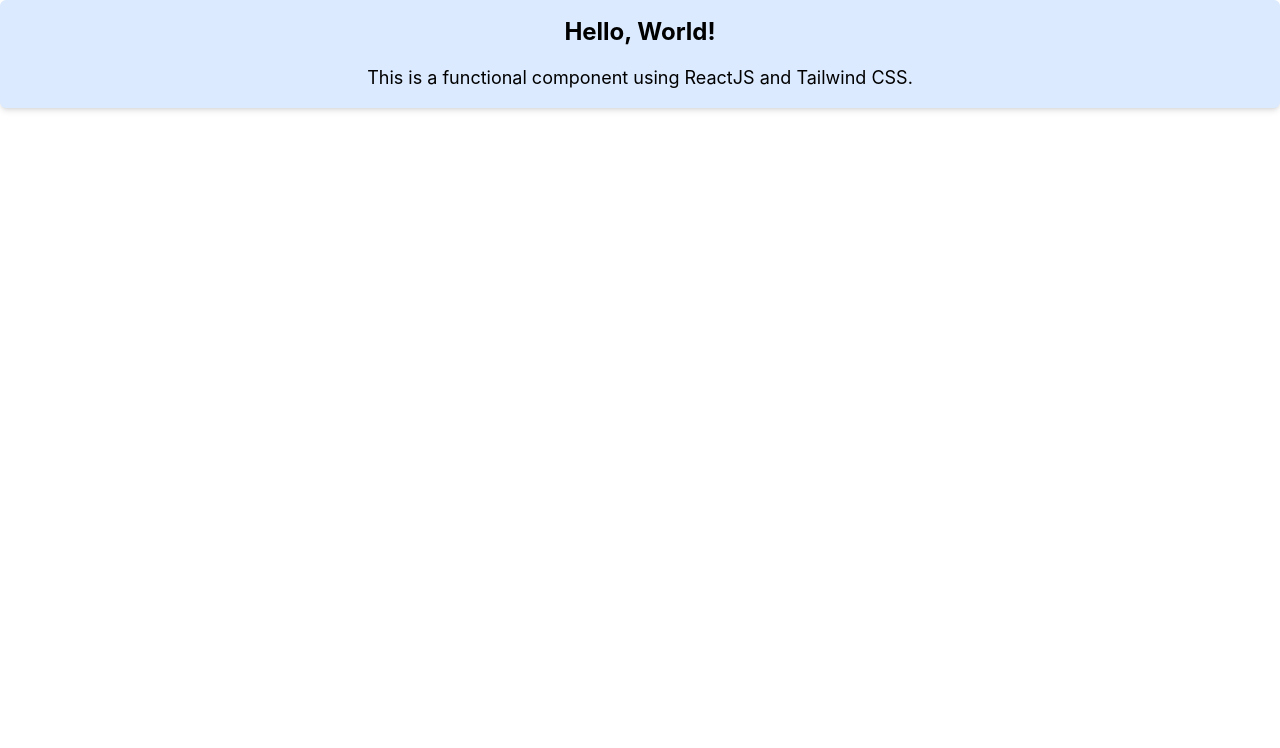
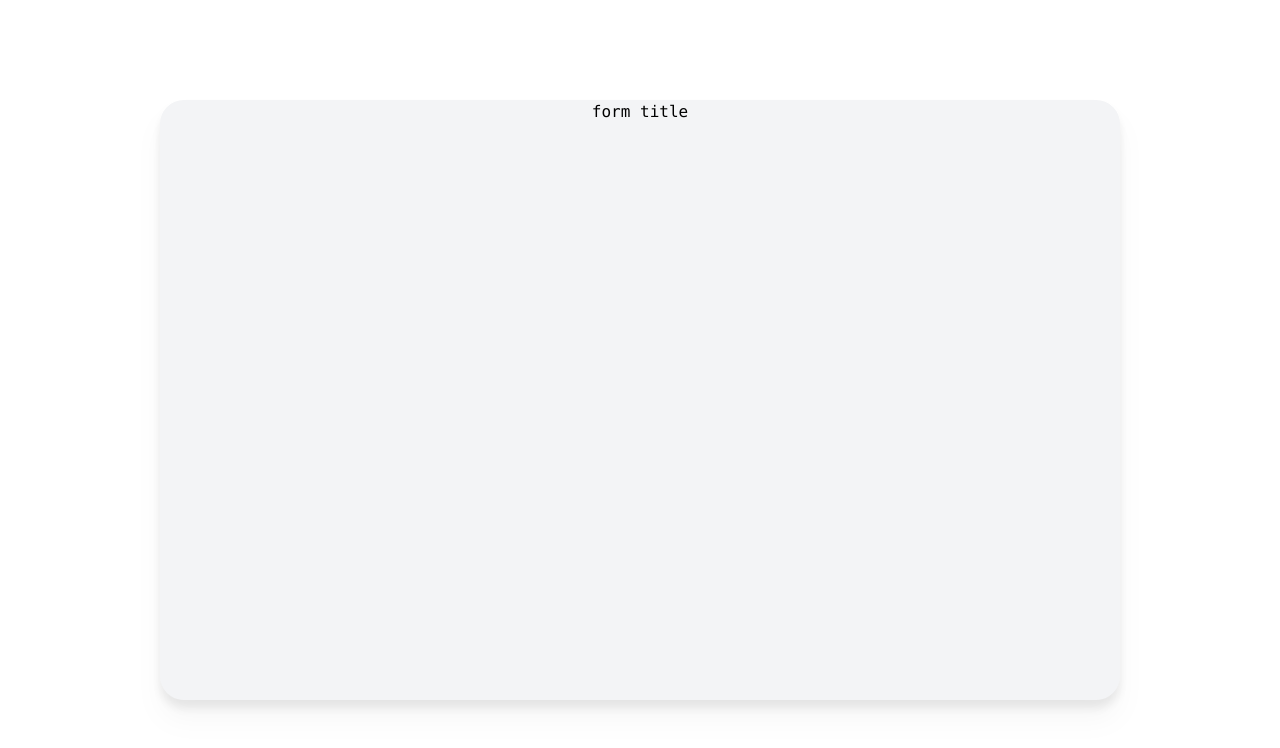
Before and after one commit to Richard-Hutch/Wacode-JARN-23, a React (Create React App) app in the folder wacode_app_23/: page / in a window 1280 px wide. Shown: the top 748 px of the page. Built offline with nearby package versions, Linux system fonts and the light colour scheme.

Commit message:
add app font, working on main page

```diff
--- a/wacode_app_23/src/App.js
+++ b/wacode_app_23/src/App.js
@@ -3,7 +3,7 @@ import MainPage from './components/MainPage';
 
 function App() {
   return (
-    <div className="App">
+    <div className="App font-mono">
       <MainPage/>
     </div>
   );
--- a/wacode_app_23/src/components/DailyInputForm.js
+++ b/wacode_app_23/src/components/DailyInputForm.js
@@ -0,0 +1,15 @@
+import React from 'react';
+
+// Create a functional component
+const DailyInputForm = (props) => {
+    return (
+        // <div className="flex h-3/4 items-center justify-center bg-gray-100">
+
+        <div className="h-3/4 w-3/4 flex justify-center bg-gray-100 rounded-3xl drop-shadow-xl">
+            <div className="">form title</div>
+        </div>
+    );
+  };
+
+  // Export the component
+  export default DailyInputForm;
--- a/wacode_app_23/src/components/MainPage.js
+++ b/wacode_app_23/src/components/MainPage.js
@@ -1,11 +1,12 @@
 import React from 'react';
+import DailyInputForm from './DailyInputForm';
 // Create a functional component
 const MainPage = (props) => {
     return (
-      <div className="bg-blue-100 p-4 rounded-md shadow-md">
-        <h1 className="text-2xl font-bold mb-4">Hello, World!</h1>
-        <p className="text-lg">This is a functional component using ReactJS and Tailwind CSS.</p>
+<div class="h-screen w-screen flex items-center justify-center">
+        <DailyInputForm/>
       </div>
+
     );
   };
 
```
